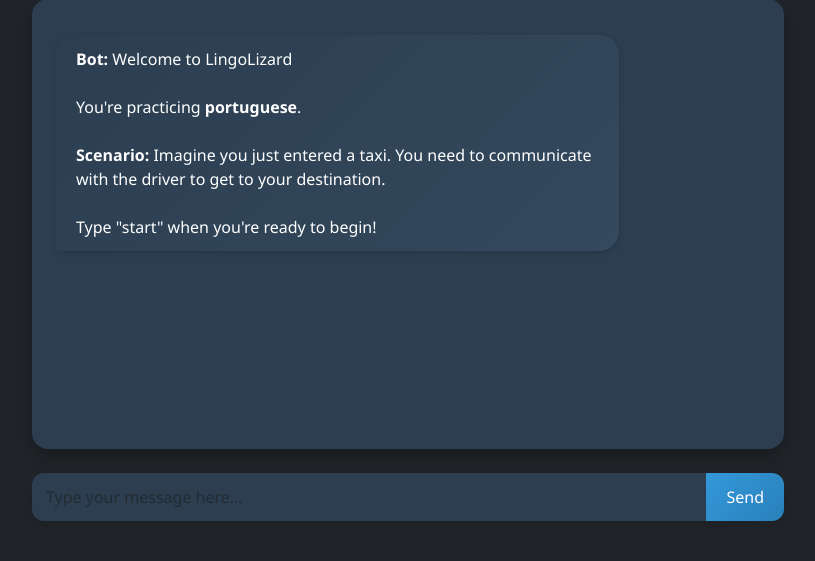
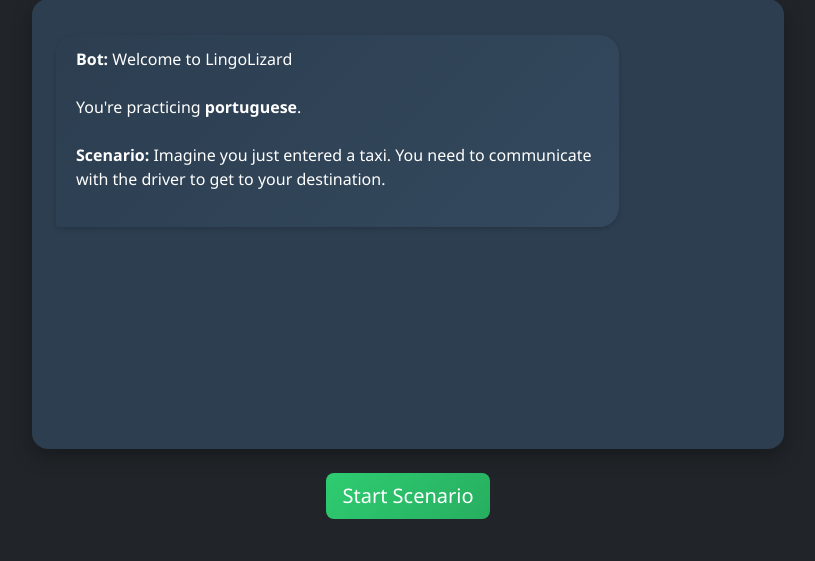
Before and after one commit to mjc136/4thYearProject, a Flask app: page /chat?scenario=taxi in a window 1280 px wide. Shown: the part 276-837 px from the top of the page, without its empty margins (232-1047 px from the left). After the commit the page ends 795 px from the top, so only its background shows below. Run offline with Flask 3, Linux system fonts and the light colour scheme; a user stored in the database is signed in; parts of the project's set-up code (start-up, migrations or seed data) failed here and were passed over.

Commit message:
added start button for better ui/ux

```diff
--- a/backend/flask_app/static/scripts/chat.js
+++ b/backend/flask_app/static/scripts/chat.js
@@ -27,7 +27,6 @@
     messageContent.textContent = text; // Set text immediately without animation
     bubble.appendChild(messageContent);
 
-    // Better approach: Check for message structure rather than specific keywords
     // This handles both non-translated and translated examples/tips
     if (text.match(/^(\w+)\s*:\s(.+)/)) {
         // Any message that starts with a word followed by a colon is treated as special
--- a/backend/flask_app/templates/chat.html
+++ b/backend/flask_app/templates/chat.html
@@ -25,7 +25,6 @@
       <br><br>
       <strong>Scenario:</strong> {{ scenario_intro }}
       <br><br>
-      Type "start" when you're ready to begin!
     </div>
   </div>
 
@@ -33,7 +32,13 @@
     Bot is typing<span id="dots">.</span>
   </div>
 
-  <div class="input-group">
+  <div class="text-center mb-3">
+    <button id="startButton" class="btn btn-success btn-lg" onclick="startScenario()">
+      <i class="bi bi-play-fill"></i> Start Scenario
+    </button>
+  </div>
+
+  <div class="input-group" id="inputArea" style="display: none;">
     <input type="hidden" name="csrf_token" value="{{ csrf_token() }}">
     <input type="text" id="userInput" class="form-control" placeholder="Type your message here...">
     <button class="btn btn-primary" onclick="sendMessage()" id="sendButton">Send</button>
@@ -89,4 +94,19 @@
 
 {% block scripts %}
 <script src="{{ url_for('static', filename='scripts/chat.js') }}"></script>
+<script>
+  function startScenario() {
+    // Hide the start button
+    document.getElementById('startButton').style.display = 'none';
+
+    // Show the input area
+    document.getElementById('inputArea').style.display = 'flex';
+
+    // Focus on the input field
+    document.getElementById('userInput').focus();
+
+    // Send the start message to begin the scenario
+    sendMessage('start', true);
+  }
+</script>
 {% endblock %}
```
Also changed, not shown: backend/lingolizard.db.
